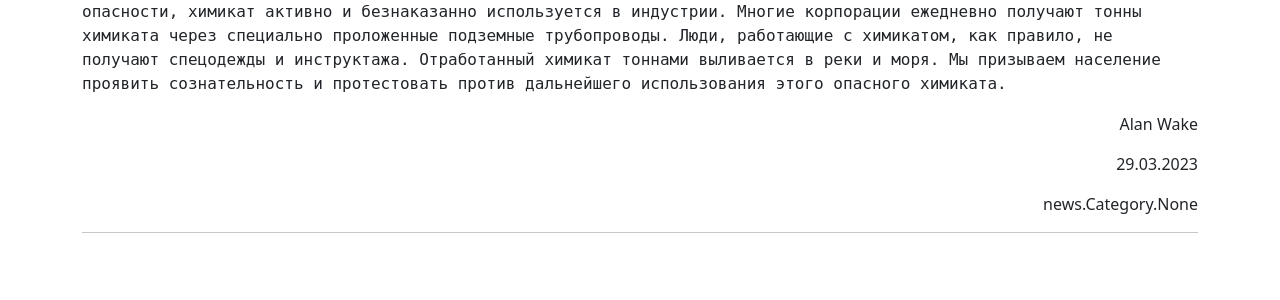
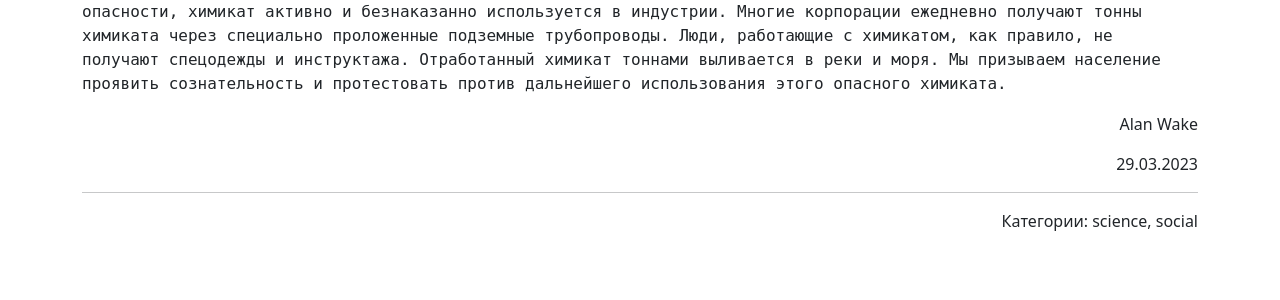
Before and after one commit to Azzazelius/News-Portal, a Django app: page /posts/2/ in a window 1280 px wide. Shown: the part 415-715 px from the top of the page. Run offline with Django 4.2, Linux system fonts and the light colour scheme; data comes from the database, SQL or seed files in the repository; some libraries are stand-ins or nearby versions.

Commit message:
categories now displayed correctly in post_full.html

```diff
--- a/news/models.py
+++ b/news/models.py
@@ -49,7 +49,6 @@ class Post(models.Model):
 
     author = models.ForeignKey('Author', on_delete=models.CASCADE, related_name='post')
     category = models.ManyToManyField('Category', blank=True, through='PostCategory', verbose_name='Категории')  # Связь многие к многим
-    # category = models.ManyToManyField('Category', blank=True, verbose_name='Категории')
 
     # ...
     def like(self):
--- a/templates/post_full.html
+++ b/templates/post_full.html
@@ -21,10 +21,11 @@ PostFull
 
 <p style="font-family: monospace; text-align: left;">{{ post.content|censor }}</p>
 <p style="text-align: right;">{{ post.author }}</p>
-<p style="text-align: right;">{{post.t_creation|date:"j.m.Y" }}</p>
-<p style="text-align: right;">{{post.category}}</p>
+<p style="text-align: right;">{{post.t_creation|date:"j.m.Y"}}</p>
 
 <hr>
+<p style="text-align: right;">Категории: {{post.category.all|join:", "}}</p>
+
 <h3>{{Comment.comment}}</h3>
 
 {% endblock content %}
```
